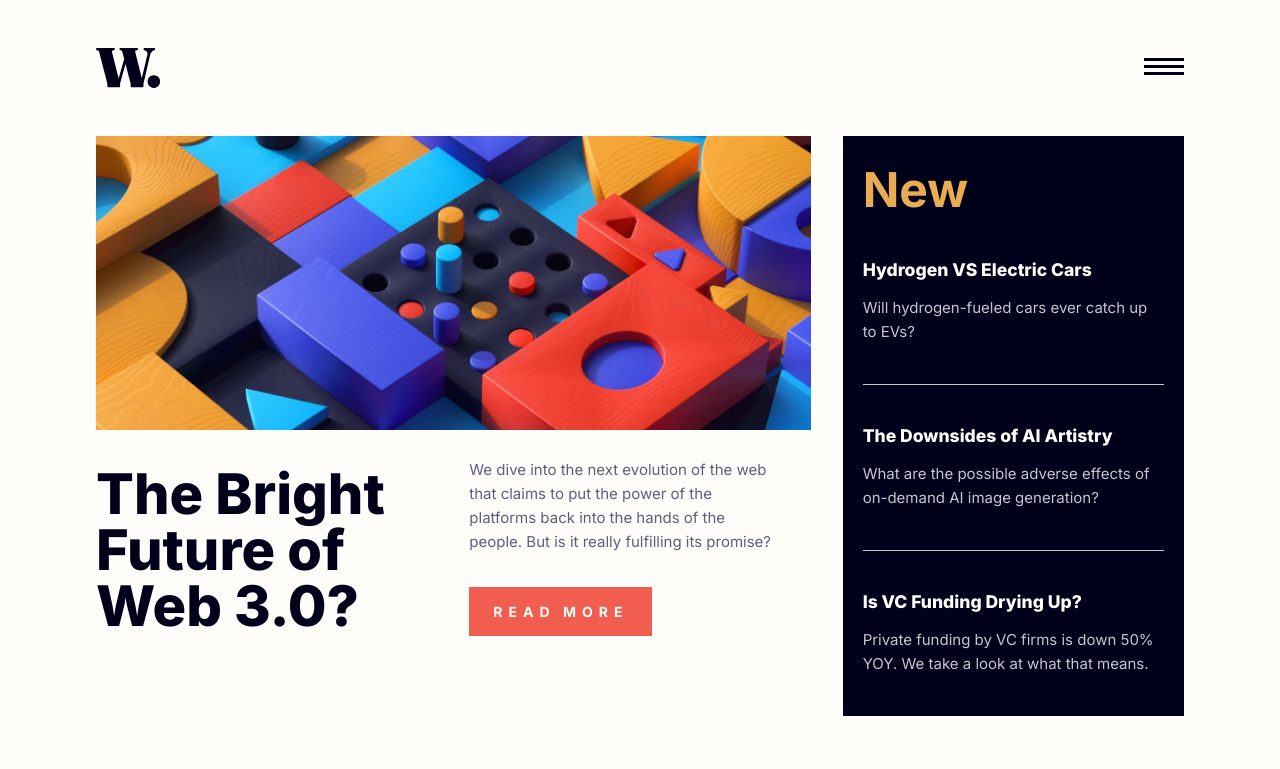
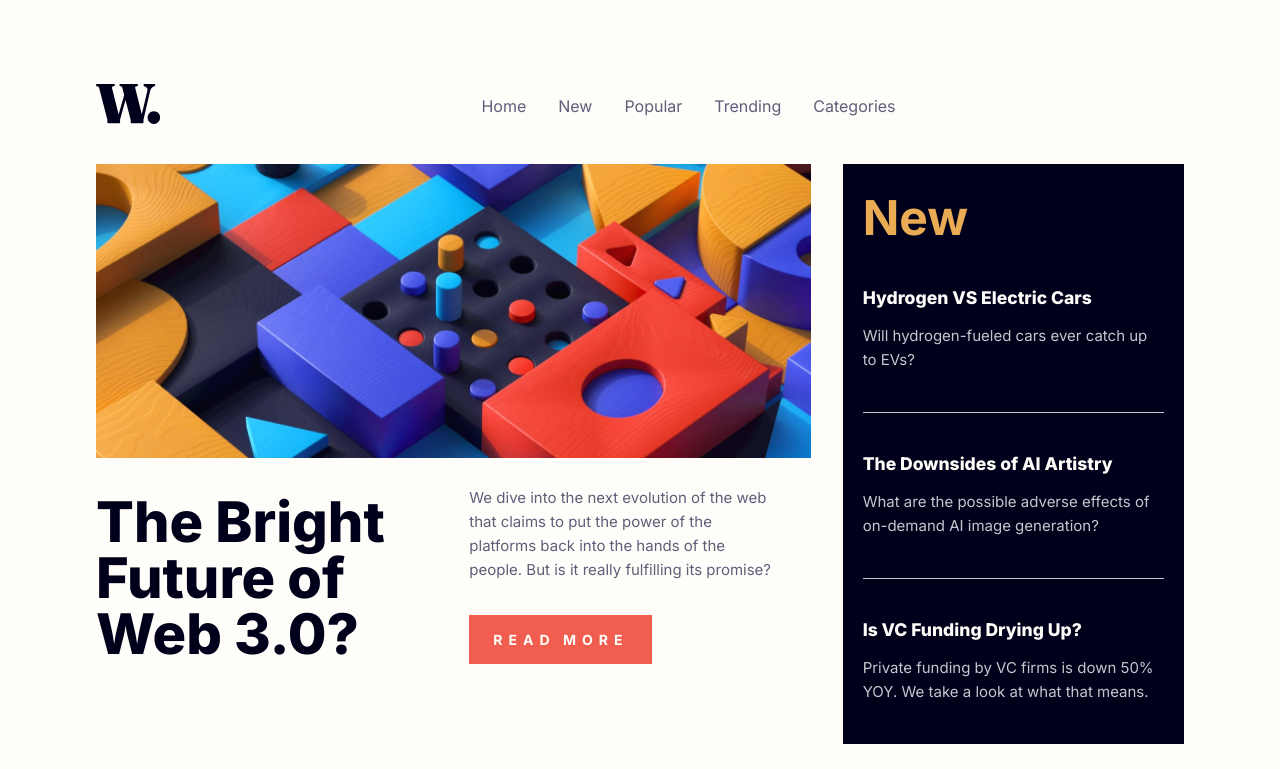
Before and after one commit to raresample/fm-news-homepage, a plain HTML site: page index.html in a window 1280 px wide. Shown: the top 769 px of the page. Drawn offline with Linux system fonts and the light colour scheme.

Commit message:
Nearly finished desktop, just need to move nav links to the right

```diff
--- a/index.html
+++ b/index.html
@@ -13,7 +13,7 @@
 <body>
 
   <header>
-    <img src="/assets/images/logo.svg" alt="logo">
+    <div class="logo"><img src="/assets/images/logo.svg" alt="logo"></div>
     <div id="nav-background" class="closed">
       <nav class="closed">
         <div id="menu-close">
--- a/styles.css
+++ b/styles.css
@@ -44,7 +44,8 @@ header {
 }
 
 #nav-background {
-  background-color: rgba(0,0,0,0.15);
+  /* background-color: rgba(0,0,0,0.15); */
+  background-color: hsl(236, 13%, 42%, 75%);
   position: fixed;
   right: 0;
   bottom: 0;
@@ -53,7 +54,7 @@ header {
 }
 
 nav {
-  transition: transform 0.3s ease-in-out;
+  transition: all 0.3s ease-in-out;
 }
 
 .closed {
@@ -67,7 +68,7 @@ nav ul {
 }
 
 .open {
-  background-color: var(--Soft-orange);
+  background-color: var(--Off-white);
   position: fixed;
   right: 0;
   bottom: 0;
@@ -255,10 +256,35 @@ footer a {
 @media screen and (min-width: 1100px)  {
 
   header {
-    padding: 2rem 1rem;
+    padding: 3rem 1rem 0;
   }
 
-  #menu-button button {
+  #nav-background {
+    background-color: var(--Off-white);
+    position: static;
+  }
+
+  .closed {
+    display: inline;
+  }
+
+  #menu-close {
+    display: none;
+  }
+
+  nav ul {
+    position: static;
+    transform: translateY(0%);
+    display: flex;
+  }
+
+  nav li {
+    font-size: 1rem;
+    color: var(--Dark-grayish-blue);
+    margin-left: 2rem;
+  }
+
+  #menu-button {
     display: none;
   }
 
```
